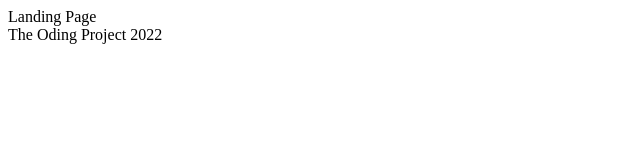
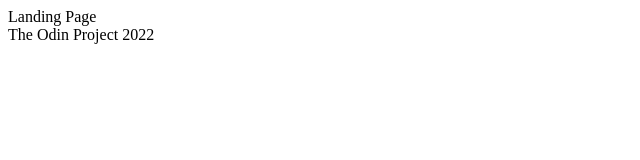
Before and after one commit to nicklaus-peterson/landing-page, a plain HTML site: page index.html in a window 1280 px wide. Shown: the full height of the page, 0-640 px from the left. Drawn offline with Linux system fonts and the light colour scheme.

Commit message:
Fix typo

```diff
--- a/index.html
+++ b/index.html
@@ -10,6 +10,6 @@
     <body>
         <div class="header">Landing Page</div>
 
-        <div class="footer">The Oding Project 2022</div>
+        <div class="footer">The Odin Project 2022</div>
   </body>
 </html>
```
